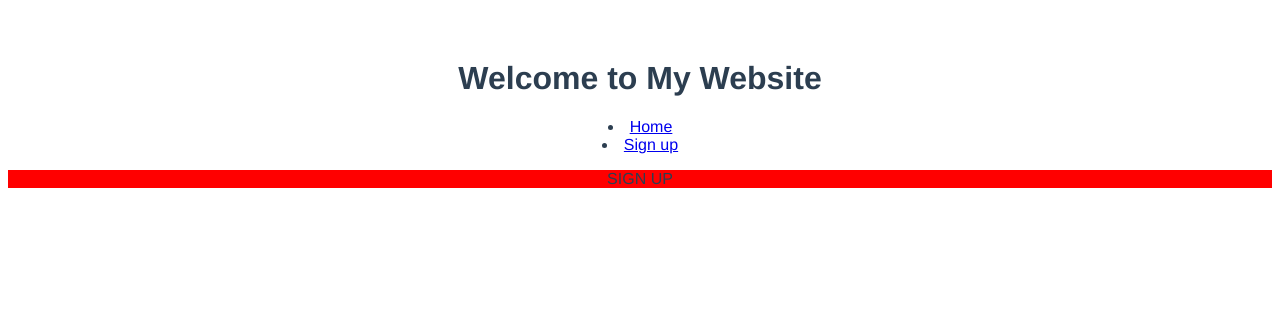
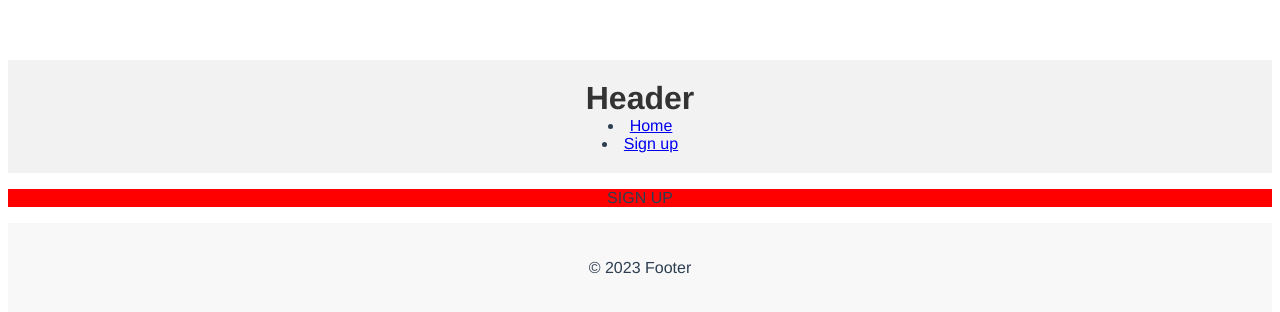
Before and after one commit to McOwska/WAD-homework3, a Vue app: page /signup in a window 1280 px wide. Shown: the top 312 px of the page. Built offline with nearby package versions, Linux system fonts and the light colour scheme.

Commit message:
ugly footer

```diff
--- a/src/App.vue
+++ b/src/App.vue
@@ -1,23 +1,18 @@
 <template>
-
-  <header>
-    <h1>Welcome to My Website</h1>
-    <nav>
-        <li><router-link to="/">Home</router-link></li>
-        <li><router-link to="/signup">Sign up</router-link></li>
-    </nav>
-    <router-view />
-  </header>
-
+  <Header/>
+  <router-view/>
+  <Footer/>
 </template>
 
 <script>
-
+import Header from './components/Header.vue'
+import Footer from './components/Footer.vue'
 
 export default {
   name: 'App',
   components: {
-
+    Header,
+    Footer
   }
 }
 </script>
--- /dev/null
+++ b/src/components/Footer.vue
@@ -0,0 +1,26 @@
+<template>
+  <footer class="footer">
+    <div class="container">
+      <p>&copy; {{ currentYear }} Footer </p>
+    </div>
+  </footer>
+</template>
+
+<script>
+export default {
+    name: "AppFooter",
+  data() {
+    return {
+      currentYear: new Date().getFullYear(),
+    };
+  },
+};
+</script>
+
+<style scoped>
+.footer {
+  background-color: #f8f8f8;
+  padding: 20px;
+  text-align: center;
+}
+</style>
--- a/src/components/Header.vue
+++ b/src/components/Header.vue
@@ -1,11 +1,9 @@
 <template>
   <header>
-    <h1>Welcome to My Website</h1>
+    <h1>Header</h1>
     <nav>
-      <ul>
         <li><router-link to="/">Home</router-link></li>
         <li><router-link to="/signup">Sign up</router-link></li>
-      </ul>
     </nav>
   </header>
 </template>
```
